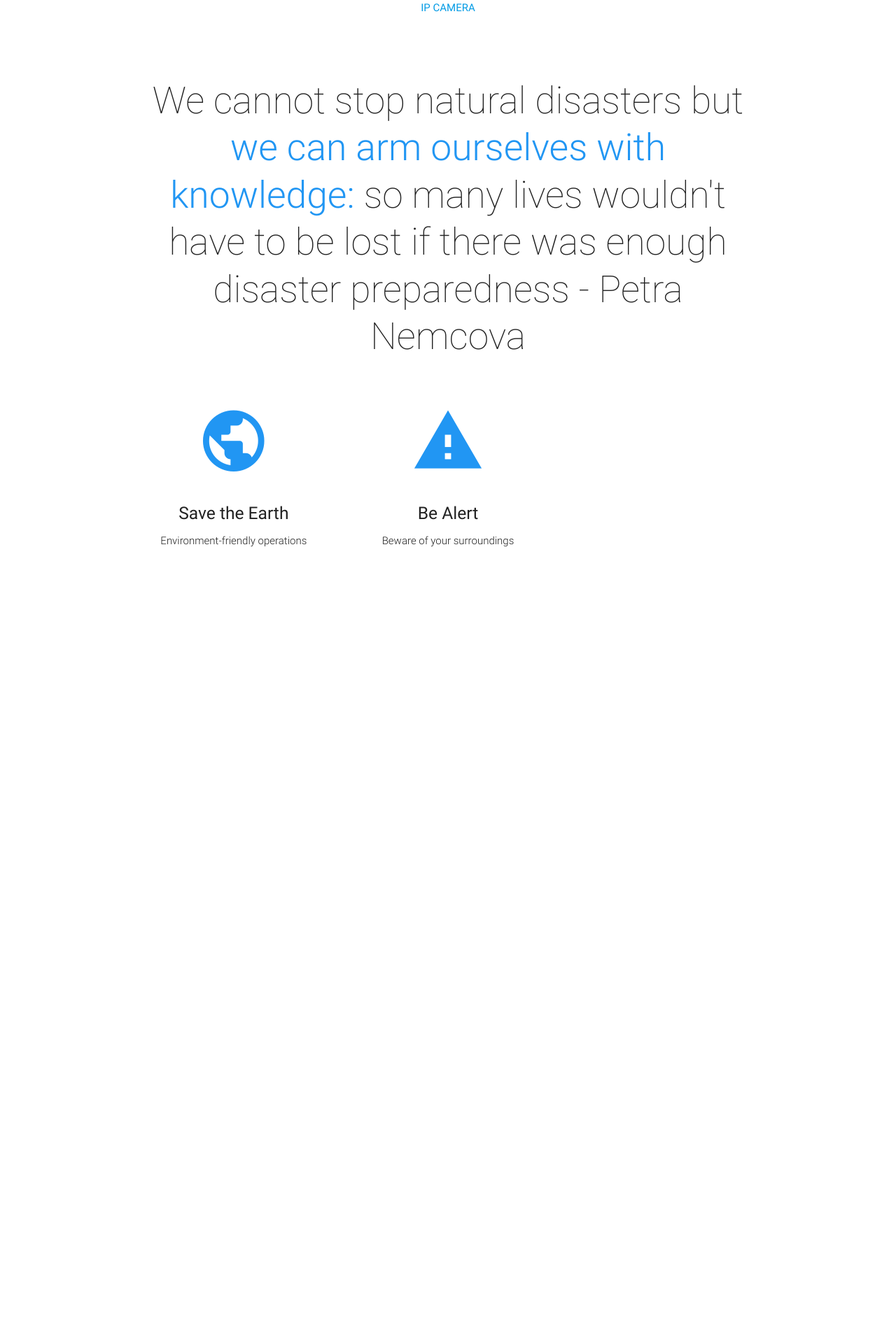
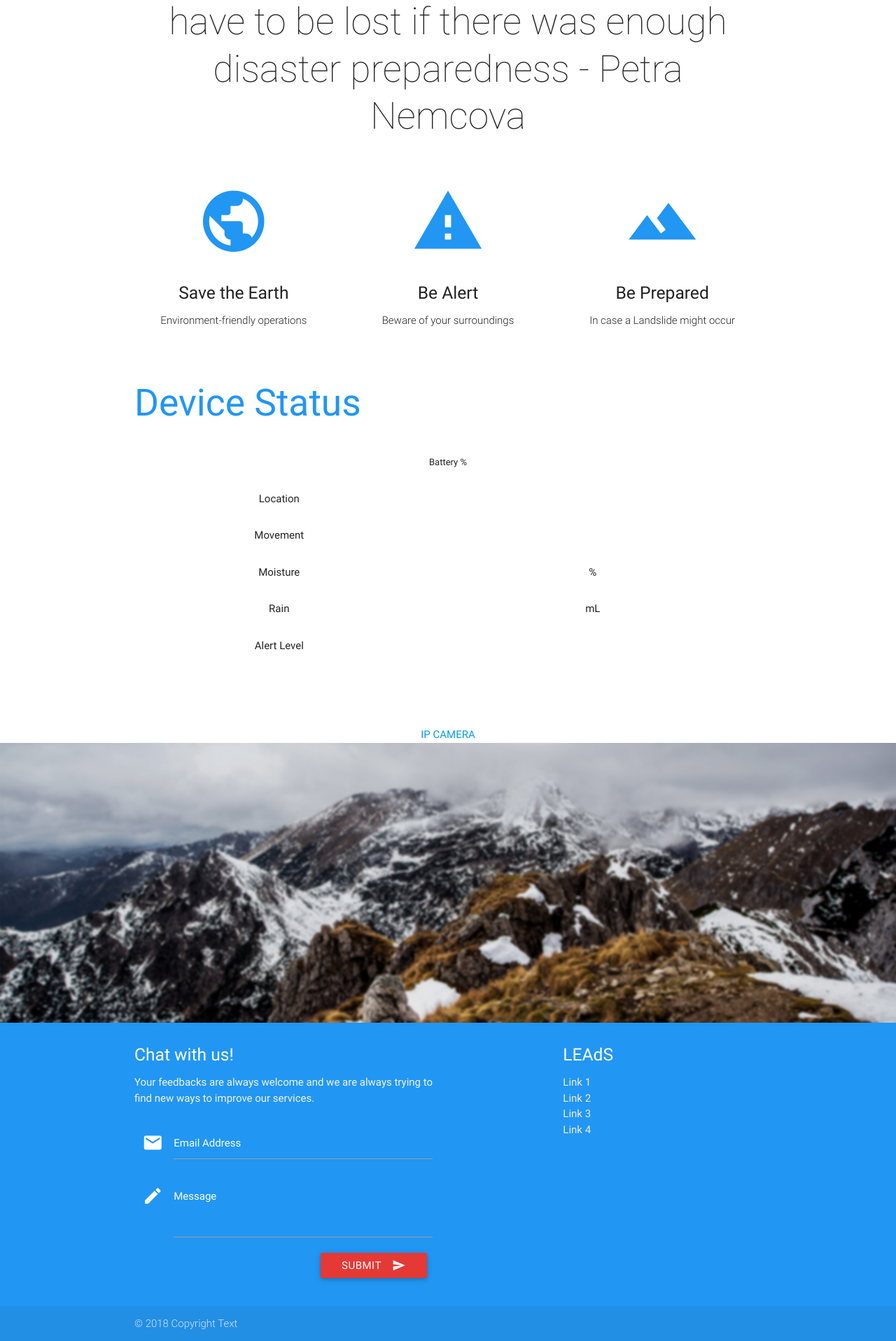
Before and after one commit to 2014068886/LEAdSv.2-PHP-Application, a PHP site: page /LEAdS/ in a window 1280 px wide. Shown: the part 988-2905 px from the top of the page at 70% size. Before the commit the page ends 1770 px from the top, so only its background shows below. Run offline with PHP 8.4, Linux system fonts and the light colour scheme; the visitor is signed in with stand-in values (Sample User, id 1); some libraries are stand-ins or nearby versions.

Commit message:
Add files via upload

```diff
--- a/user/config.php
+++ b/user/config.php
@@ -30,9 +30,58 @@ class dbCon
 
 	public function insertFeedback($email, $message){
 		$link = mysqli_connect(DB_SERVER, DB_USERNAME, DB_PASSWORD, DB_NAME);
-		$res=$link->query("INSERT INTO feedback values ($email,$message)");
+		$res=$link->query("INSERT INTO feedback (email,feedback) values ('".$email."','".$message."')");
 		return $res;
 	}
+
+	public function verifyUser(){
+
+		if(isset($_POST['username']) && isset($_POST['password'])){
+			$mysqli = new mysqli("127.0.0.1", "root", "12345", "leads");
+			if ($mysqli->connect_errno) {
+				echo "Failed to connect to MySQL: " . $mysqli->connect_error;
+			}
+			$res = $mysqli->query("SELECT * FROM users where username='".$_POST['username']."' and password='".$_POST['password']."'");
+			$row = $res->fetch_assoc();
+			$name = $row['firstName'];
+			$user = $row['username'];
+			$pass = $row['password'];
+			$type = $row['user_type'];
+			if($user==$_POST['username'] && $pass=$_POST['password']){
+				session_start();
+				if($type=="Admin"){
+					$_SESSION['mysesi']=$user;
+					$_SESSION['mytype']=$type;
+					echo "<script>window.location.assign('admin.php')</script>";
+				} else if($type=="User"){
+					$_SESSION['mysesi']=$user;
+					$_SESSION['mytype']=$type;
+					echo "<script>window.location.assign('index.php')</script>";
+				} else{
+					?>
+		<div class="alert alert-warning alert-dismissible" role="alert">
+		  <button type="button" class="close" data-dismiss="alert"><span aria-hidden="true">x</span><span class="sr-only">Close</span></button>
+		  <strong>No User Type Found!</strong>
+		</div>
+		<?php
+		    }
+		  } else{
+		?>
+		<div class="alert alert-danger alert-dismissible" role="alert">
+		  <button type="button" class="close" data-dismiss="alert"><span aria-hidden="true">x</span><span class="sr-only">Close</span></button>
+		  <strong>Warning!</strong> This username or password not same with database.
+		</div>
+		<?php
+		  }
+		}
+
+	}
+
+	public function registerUser(){
+		$link = mysqli_connect(DB_SERVER, DB_USERNAME, DB_PASSWORD, DB_NAME);
+
+	}
+
 }
 
 ?>
--- a/user/index.php
+++ b/user/index.php
@@ -6,28 +6,32 @@ if (!isset($_SESSION['mysesi']) && !isset($_SESSION['mytype'])=='User')
   echo "<script>window.location.assign('login.php')</script>";
 }
 ?>
-<!DOCTYPE HTML PUBLIC "-//W3C//DTD HTML 4.01 Frameset//EN">
-<html>
+<!DOCTYPE html>
+<html lang="en">
   <head>
-  <meta http-equiv="Content-Type" content="text/html; charset=Cp1252">
-  <title>Home Page</title>
-    <link href="min/plugin-min.css" type="text/css" rel="stylesheet">
+    <meta charset="utf-8">
+    <meta http-equiv="X-UA-Compatible" content="IE=edge">
+    <meta name="viewport" content="width=device-width, initial-scale=1">
+    <title>Login Session</title>
+
+	<link href="min/plugin-min.css" type="text/css" rel="stylesheet">
     <link href="min/custom-min.css" type="text/css" rel="stylesheet" >
-
-    <script src="https://ajax.googleapis.com/ajax/libs/jquery/3.2.1/jquery.min.js"></script>
-    <script src="https://maxcdn.bootstrapcdn.com/bootstrap/3.3.7/js/bootstrap.min.js"></script>
 
       <!--Import Google Icon Font-->
       <link href="https://fonts.googleapis.com/icon?family=Material+Icons" rel="stylesheet">
       <!--Import materialize.css-->
       <link type="text/css" rel="stylesheet" href="css/materialize.min.css"  media="screen,projection"/>
+
+	<link rel="stylesheet" href="css/preloader.css" type="text/css"/>
+	<script src="js/preloader.js"></script>
+
+</head>
+<body id="top">
   <script>
 	 $(document).ready(function(e){
 		$(".dropdown-button").dropdown();
 	 });
   </script>
-</head>
-<body>
 <div class="preloader-background">
 	<div class="preloader-wrapper big active">
 		<div class="spinner-layer spinner-blue-only">
@@ -51,7 +55,6 @@ if (!isset($_SESSION['mysesi']) && !isset($_SESSION['mytype'])=='User')
     <div class="loader-section section-right"></div>
 
 </div>
-
 
 <ul id="dropdown1" class="dropdown-content">
   <li><a href="changePassword.php">Change Password</a></li>
@@ -82,42 +85,21 @@ if (!isset($_SESSION['mysesi']) && !isset($_SESSION['mytype'])=='User')
         </div>
     </nav>
 </div>
-<div class="parallax-container">
-    		<div class="parallax"><img src="LEAdSBackgroundv2.png"></div>
+
+<!--Hero-->
+<div class="section no-pad-bot" id="index-banner" >
+    <div class="container">
+        <h1 class="text_h center header cd-headline letters type">
+            <span>LEAdS</span> <br>
+            <span class="cd-words-wrapper waiting">
+                <b class="is-visible">LANDSLIDE PA. Wth. SABOG af</b>
+                <b>Keep it Up</b>
+                <b>Thesis MORE HAHA</b>
+            </span>
+        </h1>
+    </div>
 </div>
-<div class="container">
 
-      <h4><center>Welcome, <?php echo $_SESSION['mysesi'] ?></center></h4>
-
-      <div align="center" >
-      <br>
-		<font size=2 >Battery <a id="bat"></a>%</font>
-		<table class="centered">
-			<tbody>
-			<tr>
-				<td width="180px">Location</td>
-				<td width="210px"><a id="loc"> </td>
-			</tr>
-			<tr>
-				<td width="80px">Movement</td>
-				<td id="gg2" width="40px"><a id="deg"> </a> </td>
-			</tr>
-			<tr>
-				<td width="80px">Moisture</td>
-				<td width="40px"><a id="mois"> </a> %</td>
-			</tr>
-			<tr>
-				<td width="80px">Rain</td>
-				<td width="40px"><a id="rain"> </a> mL</td>
-			</tr> <p> </p> <p> </p>
-			<tr>
-			<td width="80px">Alert Level</td>
-			<td width="40px"><a id="level"> </a> </td>
-			</tr>
-		</tbody>
-		</table> <p>&nbsp;</p> <p>&nbsp;</p>
-		<a href="http://admin:admin@192.168.2.10/">IP CAMERA</a> </div> </div>
-</div>
 <div id="intro" class="section scrollspy">
    		 <div class="container">
         	<div class="row">
@@ -140,12 +122,113 @@ if (!isset($_SESSION['mysesi']) && !isset($_SESSION['mytype'])=='User')
             			<p class="light center"> Beware of your surroundings </p>
             		</div>
             	</div>
+
+            	<div class="col s12 m4 l4">
+            		<div class="center promo promo-example">
+            			<i class="mdi-image-landscape"></i>
+            			<h5 class="promo-caption">Be Prepared</h5>
+            			<p class="light center"> In case a Landslide might occur </p>
+            		</div>
+            	</div>
+
             </div>
          </div>
 </div>
 
+
+<div class="container">
+      <h2 class="header text_b">Device Status</h2>
+
+      <!--  <h4><center>Welcome, <?php echo $_SESSION['mysesi'] ?></center></h4>  -->
+
+      <div align="center" >
+      <br>
+		<font size=2 >Battery <a id="bat"></a>%</font>
+		<table class="centered highlight">
+		  <tbody>
+			<tr>
+				<td width="180px">Location</td>
+				<td width="210px"><a id="loc"> </a> </td>
+			</tr>
+			<tr>
+				<td width="80px">Movement</td>
+				<td id="gg2" width="40px"><a id="deg"> </a> </td>
+			</tr>
+			<tr>
+				<td width="80px">Moisture</td>
+				<td width="40px"><a id="mois"> </a> %</td>
+			</tr>
+			<tr>
+				<td width="80px">Rain</td>
+				<td width="40px"><a id="rain"> </a> mL</td>
+			</tr> <p> </p> <p> </p>
+			<tr>
+				<td width="80px">Alert Level</td>
+				<td width="40px"><a id="level"> </a> </td>
+			</tr>
+		</tbody>
+		</table> <p>&nbsp;</p> <p>&nbsp;</p>
+		<a href="http://jessica:jess1234@192.168.1.108/">IP CAMERA</a> </div>
+
+		<?php
+			include 'config.php';
+
+
+
+		?>
+</div>
+<div class="parallax-container">
+    <div class="parallax"><img src="LEAdSBackgroundv2.png"></div>
+</div>
+<footer id="contact" class="page-footer default_color">
+          <div class="container">
+            <div class="row">
+              <div class="col l6 s12">
+               	<h5 class="white-text">Chat with us!</h5>
+                <p class="grey-text text-lighten-4">Your feedbacks are always welcome and we are always trying to find new ways to improve our services.</p>
+                 <form method="post" class="col s12" action="contact.php">
+                    <div class="row">
+                        <div class="input-field col s12">
+                            <i class="mdi-communication-email prefix white-text"></i>
+                            <input id="icon_email" name="email" type="email" class="validate white-text" required="required">
+                            <label for="icon_email" class="white-text">Email Address</label>
+                        </div>
+                        <div class="input-field col s12">
+                            <i class="mdi-editor-mode-edit prefix white-text"></i>
+                            <textarea id="icon_prefix2" name="message" class="materialize-textarea white-text" required="required"></textarea>
+                            <label for="icon_prefix2" class="white-text">Message</label>
+                        </div>
+                        <div class="col offset-s7 s5">
+                            <button class="btn waves-effect waves-light red darken-1" name="exportDB" type="submit"> SUBMIT
+                                <i class="mdi-content-send right white-text"></i>
+                           </button>
+                        </div>
+                    </div>
+                </form>
+              </div>
+              <div class="col l4 offset-l2 s12">
+                <h5 class="white-text">LEAdS</h5>
+                <ul>
+                  <li><a class="grey-text text-lighten-3" href="#!">Link 1</a></li>
+                  <li><a class="grey-text text-lighten-3" href="#!">Link 2</a></li>
+                  <li><a class="grey-text text-lighten-3" href="#!">Link 3</a></li>
+                  <li><a class="grey-text text-lighten-3" href="#!">Link 4</a></li>
+                </ul>
+              </div>
+            </div>
+          </div>
+          <div class="footer-copyright">
+            <div class="container">
+            &copy; 2018 Copyright Text
+            <!--  <a class="grey-text text-lighten-4 right" href="#!">More Links</a> -->
+            </div>
+          </div>
+        </footer>
 </body>
-  <script src="min/plugin-min.js"></script>
-  <script src="min/custom-min.js"></script>
- <script type="text/javascript" src="js/materialize.min.js"></script>
+
+<script type="text/javascript" src="js/materialize.min.js"></script>
+<script src="min/plugin-min.js"></script>
+<script src="min/custom-min.js"></script>
+<script src="https://ajax.googleapis.com/ajax/libs/jquery/3.2.1/jquery.min.js"></script>
+<script src="https://maxcdn.bootstrapcdn.com/bootstrap/3.3.7/js/bootstrap.min.js"></script>
 </html>
```
Also changed, not shown: user/admin.php (+26 -48 lines), user/adminProfile.php (+12 -6 lines), user/contact.php (+4 -11 lines), user/logs.php (+30 -12 lines), user/profile.php (+11 -20 lines).
